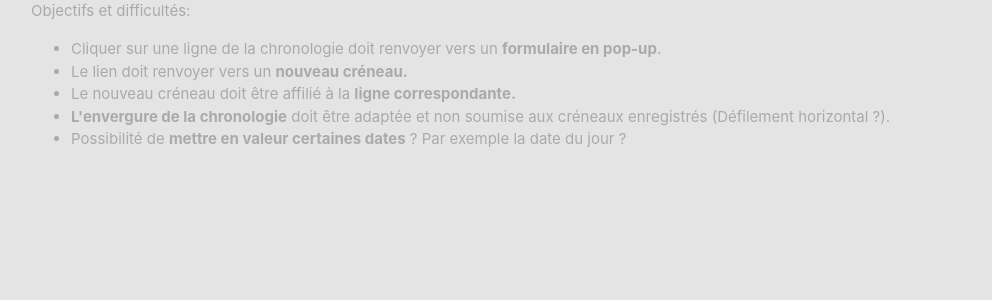
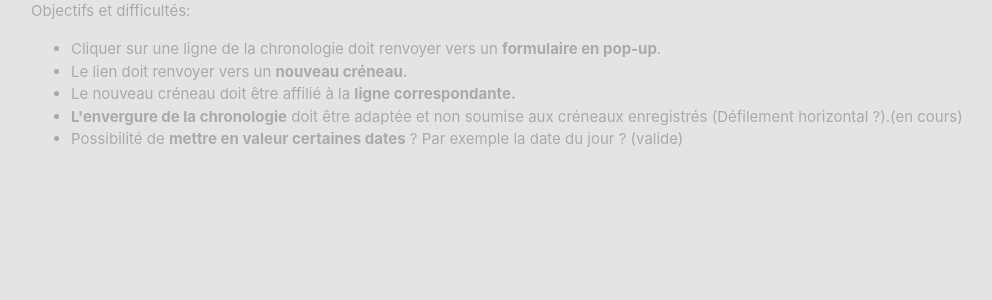
Before and after one commit to myrdinaptaliesen/Roomboard, a Symfony app: template templates/home/index.html.twig in a window 1280 px wide. Shown: the part 57-357 px from the top of the page, without its empty margins (54-1046 px from the left). Run offline with Twig, Linux system fonts and the light colour scheme; the template is opened without the code that fills it, so the values that code supplies are empty; some libraries are stand-ins or nearby versions.

Commit message:
13/ 03/03/2021 11:42

```diff
--- a/public/style/style.css
+++ b/public/style/style.css
@@ -58,4 +58,26 @@ td {
   background-color: #1B1E22;
   color: white;
 }
+
+.chronos {
+  display: -webkit-box;
+  display: -ms-flexbox;
+  display: flex;
+  -webkit-box-orient: vertical;
+  -webkit-box-direction: normal;
+      -ms-flex-direction: column;
+          flex-direction: column;
+  -webkit-box-pack: center;
+      -ms-flex-pack: center;
+          justify-content: center;
+  -webkit-box-align: center;
+      -ms-flex-align: center;
+          align-items: center;
+  width: 100%;
+}
+
+.chrono {
+  overflow-x: scroll;
+  width: 100%;
+}
 /*# sourceMappingURL=style.css.map */
--- a/public/style/style.scss
+++ b/public/style/style.scss
@@ -1,3 +1,7 @@
+
+
+        //Réglages Généraux
+
 body {
     background-color: rgb(228, 228, 228);
 }
@@ -34,8 +38,8 @@ td {
 }
 
 
-//Salles
-    //Affichage des Places
+        //Salles
+            //Affichage des Places
     .affichagePlaces {
         display: flex;
         justify-content: start;
@@ -52,3 +56,17 @@ td {
 
         }
     }
+
+
+        //Chronologie
+.chronos {
+    display: flex;
+    flex-direction: column;
+    justify-content: center;
+    align-items: center;
+    width: 100%;
+}
+.chrono {
+    overflow-x: scroll;
+    width: 100%;
+}
--- a/templates/home/index.html.twig
+++ b/templates/home/index.html.twig
@@ -9,8 +9,8 @@
     <li>Cliquer sur une ligne de la chronologie doit renvoyer vers un <b>formulaire en pop-up</b>.</li>
     <li>Le lien doit renvoyer vers un <b>nouveau créneau.</b></li>
     <li>Le nouveau créneau doit être affilié à la <b>ligne correspondante.</b></li>
-    <li><b>L'envergure de la chronologie</b> doit être adaptée et non soumise aux créneaux enregistrés (Défilement horizontal ?).</li>
-    <li>Possibilité de <b>mettre en valeur certaines dates</b> ? Par exemple la date du jour ?</li>
+    <li><b>L'envergure de la chronologie</b> doit être adaptée et non soumise aux créneaux enregistrés (Défilement horizontal ?).(en cours)</li>
+    <li>Possibilité de <b>mettre en valeur certaines dates</b> ? Par exemple la date du jour ? (valide)</li>
   </ul>
 </div>
 
@@ -24,11 +24,11 @@
 
       //On utilise moment.js pour définir l'envergure de la chronologie
       var debutChrono = moment();
-        debutChrono.subtract(1, 'months');
+        debutChrono.subtract(2, 'months');
         debutChrono.format('Y, M, D');
 
       var finChrono = moment();
-        finChrono.add(1, 'months');
+        finChrono.add(2, 'months');
         finChrono.format('Y, M, D');
 
 
@@ -71,8 +71,16 @@
 
           ]);
 
-          //Couleurs des créneaux
+          // Create a range slider, passing some options
+        var envergure = new google.visualization.ControlWrapper({
+          'controlType': 'ChartRangeFilter',
+          'state': {"range": {"start": debutChrono, "end": finChrono} }
+
+        });
+
+
           var options = {
+            //Couleurs des créneaux
             colors: [
             {% for creneau in creneaux %}
               '{{ creneau.formation.couleurFormation }}',
@@ -86,7 +94,9 @@
           };
 
           //On précise qu'on active les options : ",options", et on dessine le tableau.
-          chart.draw(dataTable, options);
+          chart.draw(dataTable, options, envergure, {
+            width: 2000
+          });
 
 
         }
@@ -147,11 +157,17 @@
               </button>
             </div>
             <div class="modal-body">
-              {{ include('home/_nouveauCreneau.html.twig') }}
+              {{ form_start(form) }}
+                {{ form_widget(form.debutCreneau, { 'label': 'Début du créneau' }) }}
+                {{ form_widget(form.finCreneau, { 'label': 'Fin du créneau' }) }}
+                {{ form_widget(form.Formation, { 'label': 'Formation' }) }}
+
+              {# {{ include('creneau/_form.html.twig') }}  #}
             </div>
             <div class="modal-footer">
               <button type="button" class="btn btn-secondary" data-dismiss="modal">Fermer</button>
               <button type="button" class="btn btn-primary">Enregistrer</button>
+              {{ form_end(form) }}
             </div>
           </div>
         </div>
@@ -160,11 +176,12 @@
 
 
 
-
-{% for salle in salles %}
+<div class="chronos">
+  {% for salle in salles %}
   <h3>{{ salle.nomSalle }}</h3>
-  <div id="salle{{ salle.id }}" style="height: 300px;"></div>
-{% endfor %}
+  <div class="chrono" id="salle{{ salle.id }}" style="height: 300px;"></div>
+  {% endfor %}
+</div>
 
 
 {% endblock %}
```
Also changed, not shown: templates/home/_nouveauCreneau.html.twig (+4 -4 lines), 1 other file.
